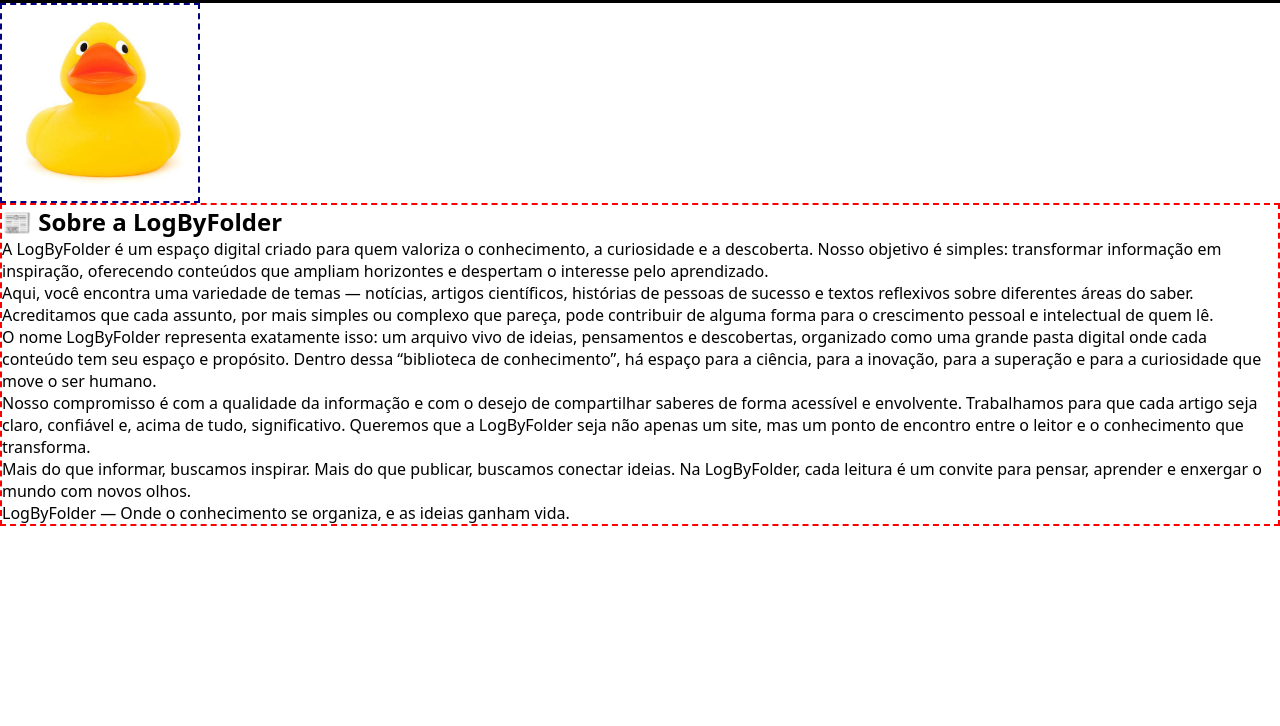
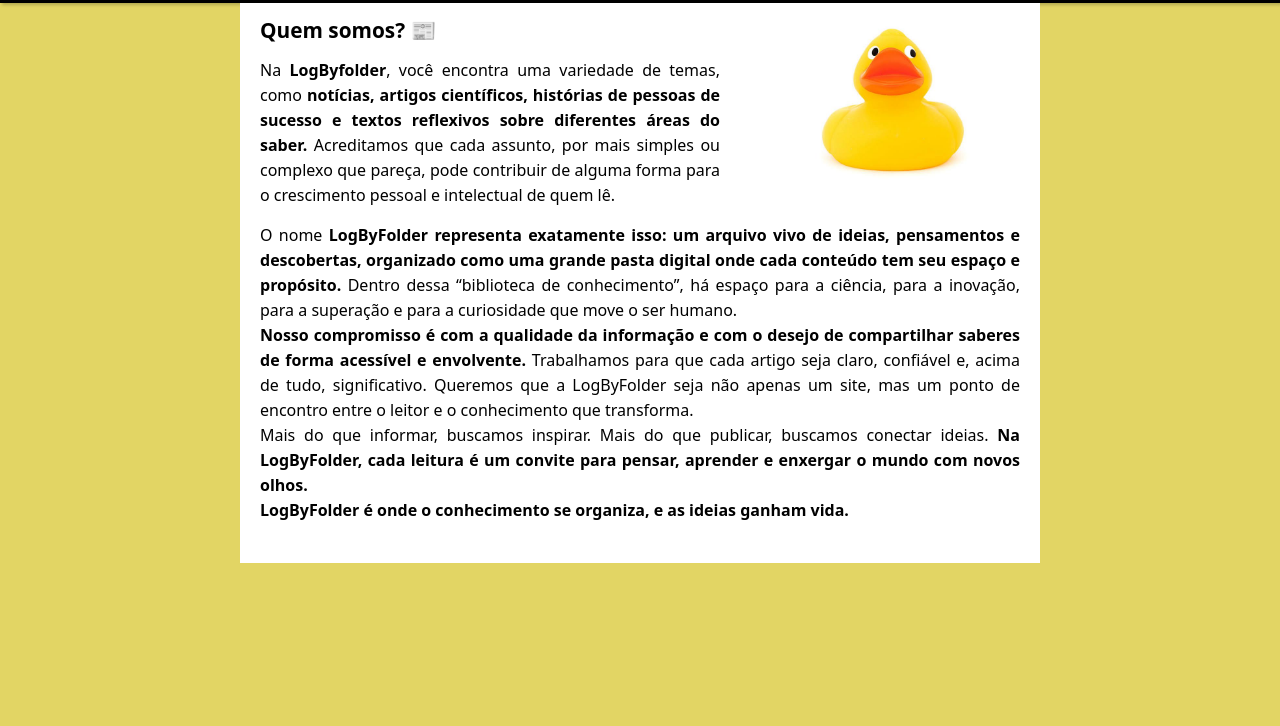
Before and after one commit to hepew/LogByFolder, a plain HTML site: page index.html in a window 1280 px wide. Shown: the part 74-800 px from the top of the page. Drawn offline with Linux system fonts and the light colour scheme; files whose address does not match are found by name.

Commit message:
pato de borracha 01

```diff
--- a/index.html
+++ b/index.html
@@ -16,20 +16,33 @@
     </header>
 
     <main>
-        <section class="media">
+        <section class="flex-content">
+            <article class="media-text">
+                <div class="text">
+                     <h2> Quem somos? 📰</h2>
+                     <p> Na <strong>LogByfolder</strong>, você encontra uma variedade de temas, como <strong>notícias, artigos científicos, histórias de pessoas de sucesso e textos reflexivos sobre diferentes áreas do saber.</strong> Acreditamos que cada assunto, por mais simples ou complexo que pareça, pode contribuir de alguma forma para o crescimento pessoal e intelectual de quem lê.</p>
+
+                </div>
+                <div class="media">
+                    <a href="outras pastas/meme.html"><img src="Pato de Borracha.jpeg" alt="pato de borracha"></a>
+                </div>
+            </article>
+
+     <div class="text">
+            <p>O nome <strong>LogByFolder representa exatamente isso: um arquivo vivo de ideias, pensamentos e descobertas, organizado como uma grande pasta digital onde cada conteúdo tem seu espaço e propósito.</strong> Dentro dessa “biblioteca de conhecimento”, há espaço para a ciência, para a inovação, para a superação e para a curiosidade que move o ser humano.</p>
+            <p><strong>Nosso compromisso é com a qualidade da informação e com o desejo de compartilhar saberes de forma acessível e envolvente.</strong> Trabalhamos para que cada artigo seja claro, confiável e, acima de tudo, significativo. Queremos que a LogByFolder seja não apenas um site, mas um ponto de encontro entre o leitor e o conhecimento que transforma.</p>
+             <p>Mais do que informar, buscamos inspirar. Mais do que publicar, buscamos conectar ideias. <strong>
+                Na LogByFolder, cada leitura é um convite para pensar, aprender e enxergar o mundo com novos olhos.</p>
+             <p>LogByFolder é onde o conhecimento se organiza, e as ideias ganham vida.</strong></p>
+     </div>
 
         </section>
- <section class="texto">
-        <h2>📰 Sobre a LogByFolder</h2>
-        <p>A LogByFolder é um espaço digital criado para quem valoriza o conhecimento, a curiosidade e a descoberta. Nosso objetivo é simples: transformar informação em inspiração, oferecendo conteúdos que ampliam horizontes e despertam o interesse pelo aprendizado.</p>
-        <p>Aqui, você encontra uma variedade de temas — notícias, artigos científicos, histórias de pessoas de sucesso e textos reflexivos sobre diferentes áreas do saber. Acreditamos que cada assunto, por mais simples ou complexo que pareça, pode contribuir de alguma forma para o crescimento pessoal e intelectual de quem lê.</p>
-        <p>O nome LogByFolder representa exatamente isso: um arquivo vivo de ideias, pensamentos e descobertas, organizado como uma grande pasta digital onde cada conteúdo tem seu espaço e propósito. Dentro dessa “biblioteca de conhecimento”, há espaço para a ciência, para a inovação, para a superação e para a curiosidade que move o ser humano.</p>
-        <p>Nosso compromisso é com a qualidade da informação e com o desejo de compartilhar saberes de forma acessível e envolvente. Trabalhamos para que cada artigo seja claro, confiável e, acima de tudo, significativo. Queremos que a LogByFolder seja não apenas um site, mas um ponto de encontro entre o leitor e o conhecimento que transforma.</p>
-        <p>Mais do que informar, buscamos inspirar. Mais do que publicar, buscamos conectar ideias.
-        Na LogByFolder, cada leitura é um convite para pensar, aprender e enxergar o mundo com novos olhos.</p>
-        <p>LogByFolder — Onde o conhecimento se organiza, e as ideias ganham vida.</p>
-    </section>
     </main>
+
+    <main class="main02">
+        <div class="image"></div>
+    </main>
+
 
 </body>
 </html>
--- /dev/null
+++ b/outras pastas/meme.css
@@ -0,0 +1,30 @@
+@charset "UTF-8";
+
+*{
+    padding: 0;
+    margin: 0;
+    box-sizing: border-box;
+}
+
+body{
+    background: url('../Pato\ de\ Borracha.jpeg') repeat;
+    background-size: 75px;
+}
+div{
+
+    background: url('../Pato\ de\ Borracha.jpeg') no-repeat center;
+    background-size: cover;
+    width: 70px;
+    height: 70px;
+}
+
+div.pato{
+    background: url('../Pato_de_Borracha-removebg-preview.png') no-repeat center;
+    background-size: cover;
+    width: 300px;
+    height: 300px;
+    transform: translate(25%, 25%);
+    top: -50%;
+    left: -50%;
+
+}
--- a/style.css
+++ b/style.css
@@ -10,9 +10,15 @@
     box-sizing: border-box;
     font-family: system-ui, -apple-system, BlinkMacSystemFont, 'Segoe UI', Roboto, Oxygen, Ubuntu, Cantarell, 'Open Sans', 'Helvetica Neue', sans-serif;
 }
+body{
 
+    background-size: cover;
+    height: 100vh;
+    background-color: #e2d564;
+}
 
 header{
+    box-shadow: 2px 2px 3px rgba(0, 0, 0, 0.212);
     background-color: black;
     border: 2px dashed black;
     display: flex;
@@ -24,7 +30,6 @@
     color: white;
     padding: 10px;
     font-family: 'death';
-    cursor: pointer;
 }
 header > nav{
     display: flex;
@@ -36,31 +41,71 @@
     color: rgb(255, 255, 255);
     margin-right: 10px;
     text-decoration: none;
-    font-size: 0.9em;
+    font-size: 0.95em;
     font-weight: bold;
 }
 a:hover{
-    transition: 0.3s;
+    transition: 0.2s;
     border-radius: 5px;
     background-color: #ffffff;
     color: #000000;
 }
 
-section.media{
+main{
+    margin: auto;
+    max-width: 800px;
+    background-color: white;
+    padding-bottom: 20px;
+}
+
+article h2{
+    padding-bottom: 15px;
+    font-size: 1.3em;
+}
+
+article.media-text{
     display: flex;
     flex-flow: row wrap;
-    justify-content: flex-end;
-    align-items: center;
-
-    background: url('Pato\ de\ Borracha.jpeg') center center no-repeat;
-    width: 200px;
-    height: 200px;
-    background-size: cover;
-    border: 2px dashed navy;
+    justify-content: space-around;
 }
 
-section.texto{
+ div.text{
+    padding-top: 15px;
+    padding-right: 20px;
+    padding-left: 20px;
+    line-height: 25px;
+    text-align: justify;
+
+    flex: 1 1 500px;
+}
+
+article > div.media{
+    flex: 1 0 300px;
+}
+
+div.media > a > img{
+    display: block;
+    margin: auto;
+    width: 200px;
+    padding: 10px;
+}
 
 
-    border: 2px dashed red;
-}
+
+
+
+
+
+
+
+
+
+
+
+
+
+
+
+
+/*<hr>
+<p>      */
```
Also changed, not shown: outras pastas/meme.html (added, +16 -0 lines), Pato_de_Borracha-removebg-preview.png (added), pexels-jan-van-der-wolf-11680885-34247733 (1).jpg (added).
